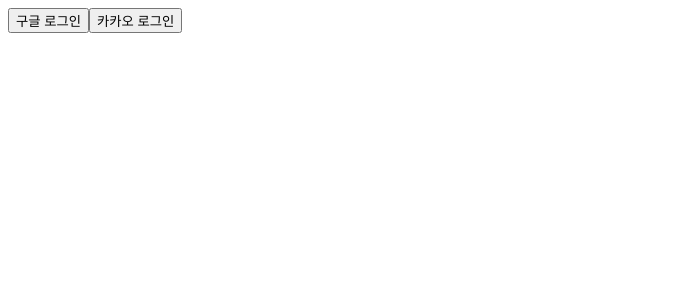
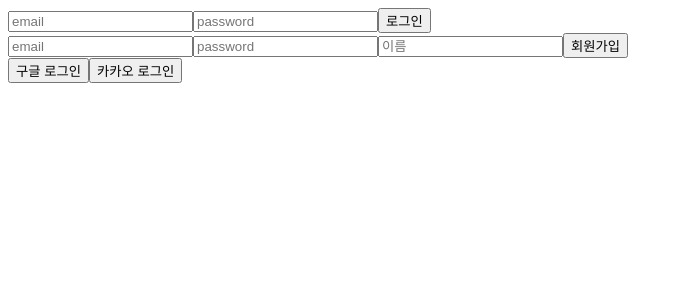
Before and after one commit to iamodh/api-test, a React (Vite) app: page /login in a window 1280 px wide. Shown: the top 300 px of the page, without its empty margins (0-683 px from the left). Built offline with nearby package versions, Linux system fonts and the light colour scheme.

Commit message:
testing metadata

```diff
--- a/src/LoginPage.jsx
+++ b/src/LoginPage.jsx
@@ -5,6 +5,33 @@ import { useState, useEffect } from "react";
 export default function Login() {
   const [isLoggedIn, setIsLoggedIn] = useState(false);
   const [loggedUser, setLoggedUser] = useState(null);
+  const [loginEmail, setLoginEmail] = useState("");
+  const [loginPassword, setLoginPassword] = useState("");
+  const [signUpEmail, setSignUpEmail] = useState("");
+  const [signUpPassword, setSignUpPassword] = useState("");
+  const [userName, setUserName] = useState("");
+
+  async function userLogin() {
+    let { data, error } = await supabase.auth.signInWithPassword({
+      email: loginEmail,
+      password: loginPassword,
+    });
+    if (error) console.log(error);
+  }
+
+  async function userSignUp() {
+    let { data, error } = await supabase.auth.signUp({
+      email: signUpEmail,
+      password: signUpPassword,
+      user_metadata: {
+        user_name: userName,
+        avatar_url:
+          "https://www.gravatar.com/avatar/205e460b479e2e5b48aec07710c08d50",
+      },
+    });
+    if (error) console.log(error);
+    console.log(data);
+  }
 
   async function googleLogin() {
     let { data, error } = await supabase.auth.signInWithOAuth({
@@ -27,14 +54,15 @@ export default function Login() {
 
   async function checkLogin() {
     const authInfo = await supabase.auth.getSession();
-    ``;
     const session = authInfo.data.session;
     if (session) {
       const {
         data: { user },
+        error,
       } = await supabase.auth.getUser();
       setLoggedUser(user);
     }
+    if (authInfo.error) console.log(authInfo.error);
     console.log(loggedUser);
     setIsLoggedIn(!!session);
   }
@@ -43,7 +71,6 @@ export default function Login() {
     const { error } = await supabase.auth.signOut();
     checkLogin();
   }
-
   useEffect(() => {
     checkLogin();
   }, []);
@@ -52,6 +79,56 @@ export default function Login() {
       <div className="login-box">
         {!isLoggedIn && (
           <>
+            <form className="userLoginBox" onSubmit={(e) => e.preventDefault()}>
+              <input
+                className="loginEmail"
+                type="text"
+                placeholder="email"
+                name="email"
+                value={loginEmail}
+                onChange={(e) => setLoginEmail(e.target.value)}
+              ></input>
+              <input
+                className="loginPassword"
+                type="password"
+                placeholder="password"
+                name="password"
+                value={loginPassword}
+                onChange={(e) => setLoginPassword(e.target.value)}
+              ></input>
+              <button className="loginBtn" onClick={userLogin}>
+                로그인
+              </button>
+            </form>
+            <form className="signUpBox" onSubmit={(e) => e.preventDefault()}>
+              <input
+                className="signUpEmail"
+                type="text"
+                placeholder="email"
+                name="email"
+                value={signUpEmail}
+                onChange={(e) => setSignUpEmail(e.target.value)}
+              ></input>
+              <input
+                className="signUpPassword"
+                type="password"
+                placeholder="password"
+                name="password"
+                value={signUpPassword}
+                onChange={(e) => setSignUpPassword(e.target.value)}
+              ></input>
+              <input
+                className="userName"
+                type="text"
+                placeholder="이름"
+                name="userName"
+                value={userName}
+                onChange={(e) => setUserName(e.target.value)}
+              ></input>
+              <button className="signUpBtn" onClick={userSignUp}>
+                회원가입
+              </button>
+            </form>
             <button className="google" onClick={googleLogin}>
               구글 로그인
             </button>
@@ -65,11 +142,9 @@ export default function Login() {
             <button className="logOut" onClick={signOut}>
               로그아웃
             </button>
-            <div>
-              <img src={loggedUser.user_metadata.avatar_url} alt="avatar" />
-              <p>user name : {loggedUser.user_metadata.full_name}</p>
-              <p>user email : {loggedUser.user_metadata.email}</p>
-            </div>
+            <p>{loggedUser.email}</p>
+            <p>{loggedUser.user_metadata.user_name}</p>
+            <img src={loggedUser.user_metadata.avatar_url} alt="" />
           </>
         )}
       </div>
```
